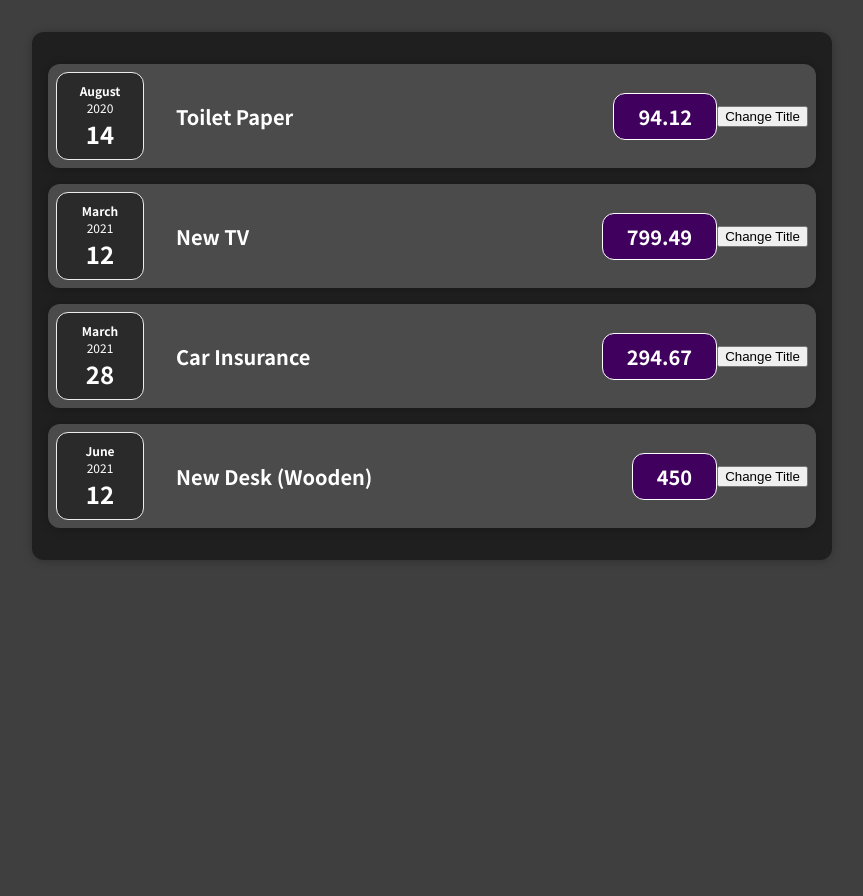
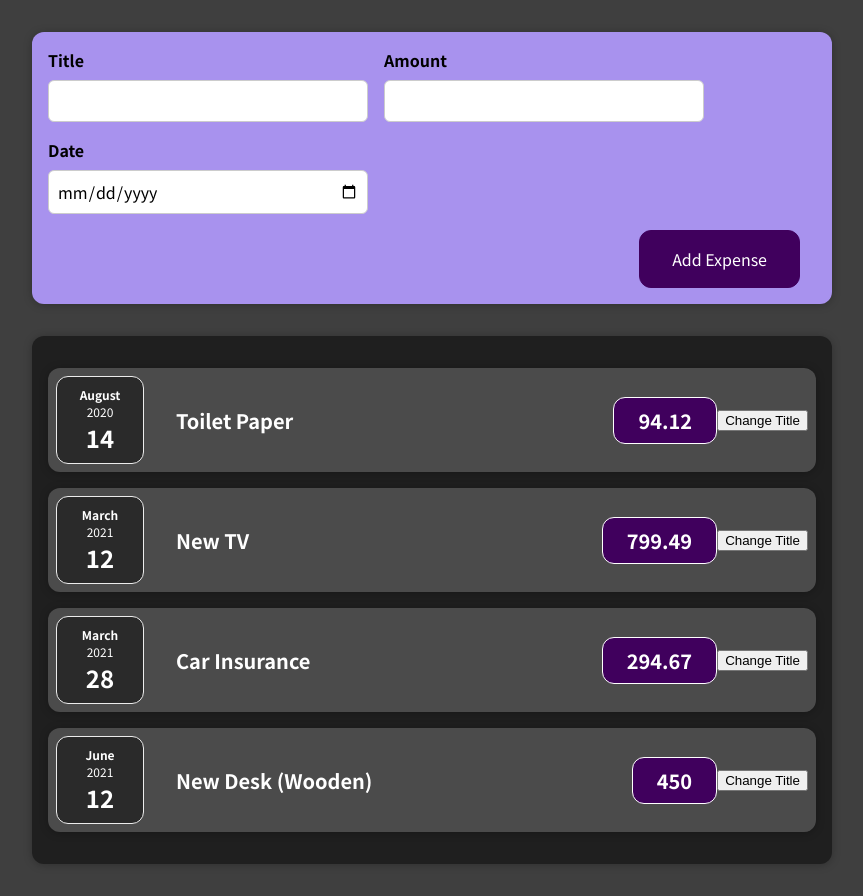
Before and after one commit to Gambit1zn/LearningReact, a React (Create React App) app: page / in a window 1280 px wide. Shown: the whole page, without its empty margins (208-1071 px from the left). Before the commit the page ends 800 px from the top, so only its background shows below. Built offline with nearby package versions, Linux system fonts and the light colour scheme.

Commit message:
Added new form to submit expenseItem, added sliced state and single state implementations, finished logic to save values from input fields using state

```diff
--- a/package.json
+++ b/package.json
@@ -8,7 +8,7 @@
     "@testing-library/user-event": "^12.5.0",
     "react": "^18.0.0",
     "react-dom": "^18.0.0",
-    "react-scripts": "^5.0.1",
+    "react-scripts": "^2.1.3",
     "web-vitals": "^0.2.4"
   },
   "scripts": {
--- a/src/App.js
+++ b/src/App.js
@@ -1,5 +1,6 @@
 import React from "react";
 import Expenses from "./components/Expenses/Expenses";
+import NewExpense from "./components/NewExpense/NewExpense";
 
 const App = () => {
   const expenses = [
@@ -25,6 +26,7 @@
   ];
   return (
     <div>
+      <NewExpense></NewExpense>
       <Expenses items={expenses}></Expenses>
     </div>
   );
--- a/src/components/Expenses/ExpenseDate.js
+++ b/src/components/Expenses/ExpenseDate.js
@@ -1,3 +1,4 @@
+import React from 'react';
 import './ExpenseDate.css'
 
 function ExpenseDate(props) {
--- a/src/components/Expenses/ExpenseItem.js
+++ b/src/components/Expenses/ExpenseItem.js
@@ -1,19 +1,24 @@
-
-import React from 'react';
+import React, {useState} from 'react';
 import './ExpenseItem.css'
 import ExpenseDate from './ExpenseDate';
 import Card from '../UI/Card';
 
-const clickHandler = () => {
-  console.log('Clicked!!!');
-};
+
 
 const ExpenseItem = (props) => {
+
+  const [title, setTitle] = useState(props.title);
+
+  const clickHandler = () => {
+    setTitle('Updated');
+    console.log(title);
+  };
+
   return (
     <Card className='expense-item'>
       <div className='expense-item__description'>
         <ExpenseDate date={props.date}></ExpenseDate>
-        <h2>{props.title}</h2>
+        <h2>{title}</h2>
         <div className='expense-item__price'>{props.amount}</div>
       </div>
       <button onClick={clickHandler}>Change Title</button>
--- /dev/null
+++ b/src/components/NewExpense/ExpenseForm.css
@@ -0,0 +1,26 @@
+.new-expense__controls {
+  display: flex;
+  flex-wrap: wrap;
+  gap: 1rem;
+  margin-bottom: 1rem;
+  text-align: left;
+}
+
+.new-expense__control label {
+  font-weight: bold;
+  margin-bottom: 0.5rem;
+  display: block;
+}
+
+.new-expense__control input {
+  font: inherit;
+  padding: 0.5rem;
+  border-radius: 6px;
+  border: 1px solid #ccc;
+  width: 20rem;
+  max-width: 100%;
+}
+
+.new-expense__actions {
+  text-align: right;
+}
--- /dev/null
+++ b/src/components/NewExpense/ExpenseForm.js
@@ -0,0 +1,68 @@
+import React, {useState} from "react";
+import './ExpenseForm.css';
+
+const ExpenseForm = () => {
+  // const [enteredTitle, setEnteredTitle] = useState('');
+  // const [enteredAmount, setEnteredAmount] = useState('');
+  // const [enteredDate, setEnteredDate] = useState('');
+
+  const [userInput, setUserInput] = useState({
+    title: '',
+    amount: '',
+    date: ''
+  });
+
+  const titleChangeHandler = (event) => {
+    // setEnteredTitle(event.target.value);
+    // setUserInput({
+    //   ...userInput,
+    //   enteredTitle: event.target.value
+    // });
+    setUserInput((prevState) => {
+      return { ...prevState, title: event.target.value};
+    });
+  };
+
+  const amountChangeHandler = (event) => {
+    setUserInput((prevState) => {
+      return { ...prevState, amount: event.target.value};
+    });
+  };
+
+  const dateChangeHandler = (event) => {
+    setUserInput((prevState) => {
+      return { ...prevState, date: event.target.value};
+    });
+  };
+
+  const submitHandler = (event) => {
+    event.preventDefault();
+
+    userInput.date = new Date(userInput.date);
+    console.log(userInput);
+  };
+
+  return (
+    <form onSubmit={submitHandler}>
+      <div className="new-expense__controls">
+        <div className="new-expense__control">
+          <label>Title</label>
+          <input type='text' onChange={titleChangeHandler}/>
+        </div>
+        <div className="new-expense__control">
+          <label>Amount</label>
+          <input type='number' onChange={amountChangeHandler} min='0.01' step='0.01' />
+        </div>
+        <div className="new-expense__control">
+          <label>Date</label>
+          <input type='date' onChange={dateChangeHandler} min='2019-01-01' step='2022-12-31' />
+        </div>
+      </div>
+      <div className="new-expense__actions">
+        <button type="submit">Add Expense</button>
+      </div>
+    </form>
+  );
+};
+
+export default ExpenseForm;
--- /dev/null
+++ b/src/components/NewExpense/NewExpense.css
@@ -0,0 +1,38 @@
+.new-expense {
+  background-color: #a892ee;
+  padding: 1rem;
+  margin: 2rem auto;
+  width: 50rem;
+  max-width: 95%;
+  border-radius: 12px;
+  text-align: center;
+  box-shadow: 0 1px 8px rgba(0, 0, 0, 0.25);
+}
+
+.new-expense button {
+  font: inherit;
+  cursor: pointer;
+  padding: 1rem 2rem;
+  border: 1px solid #40005d;
+  background-color: #40005d;
+  color: white;
+  border-radius: 12px;
+  margin-right: 1rem;
+}
+
+.new-expense button:hover,
+.new-expense button:active {
+  background-color: #510674;
+  border-color: #510674;
+}
+
+.new-expense button.alternative {
+  color: #220131;
+  border-color: transparent;
+  background-color: transparent;
+}
+
+.new-expense button.alternative:hover,
+.new-expense button.alternative:active {
+  background-color: #ddb3f8;
+}
--- /dev/null
+++ b/src/components/NewExpense/NewExpense.js
@@ -0,0 +1,13 @@
+import React from "react";
+import './NewExpense.css';
+import ExpenseForm from "./ExpenseForm";
+
+const NewExpense = () => {
+  return (
+    <div className="new-expense">
+      <ExpenseForm></ExpenseForm>
+    </div>
+  );
+}
+
+export default NewExpense;
--- a/src/index.js
+++ b/src/index.js
@@ -1,3 +1,4 @@
+import React from 'react';
 import ReactDOM from 'react-dom/client';
 
 import './index.css';
```
Also changed, not shown: 1 other file (tests, documents, lock files or other folders).
